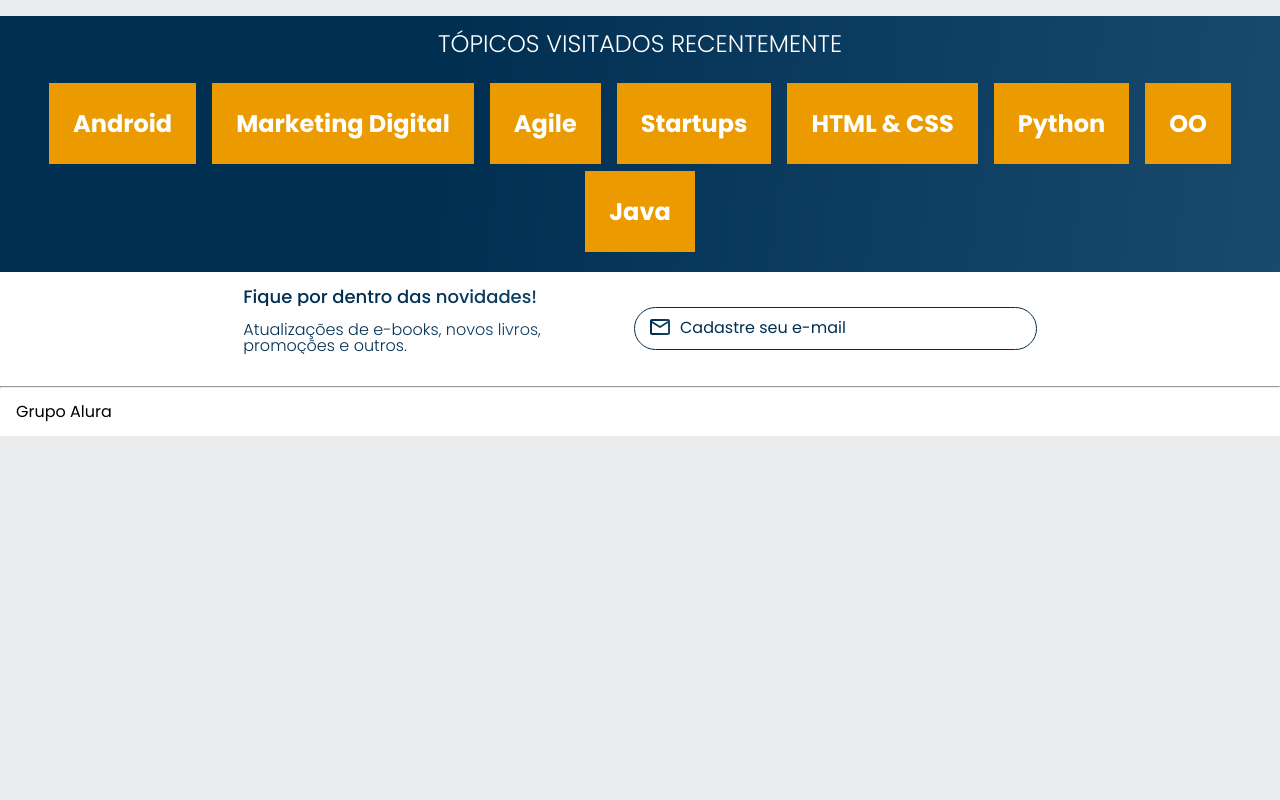
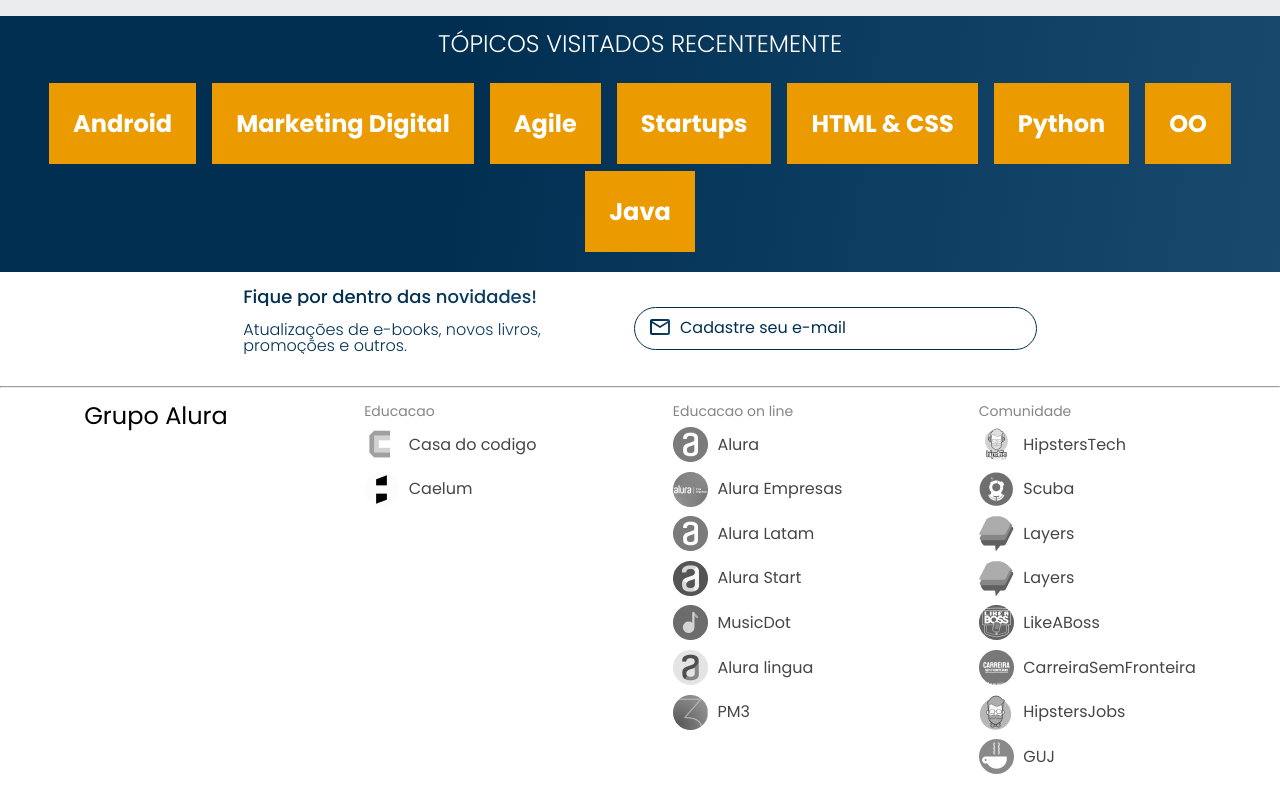
Before and after one commit to JulioTavaresDE/AluraBooks, a plain HTML site: page index.html in a window 1280 px wide. Shown: the part 2486-3286 px from the top of the page. Before the commit the page ends 2922 px from the top, so only its background shows below. Drawn offline with nearby package versions, Linux system fonts and the light colour scheme.

Commit message:
Footer com lista

```diff
--- a/index.html
+++ b/index.html
@@ -215,6 +215,99 @@
 
         <footer class="rodape">
             <h2 class="rodape__titulo">Grupo Alura</h2>
+            <ul class="lista__rodape">
+                <li class="lista-rodape__titulo">Educacao</li>
+                <li class="lista-rodape__item">
+                    <img src="img/CasaDoCodigo.png" alt="Logo casa do codigo">
+                    <a href="#" class="lista-rodape__link">Casa do codigo</a>
+                </li>
+                <li class="lista-rodape__item">
+                    <img src="img/Caelum.png" alt="Logo Caelum">
+                    <a href="#" class="lista-rodape__link">Caelum</a>
+                </li>
+            </ul>
+
+            <ul class="lista__rodape">
+                <li class="lista-rodape__titulo">Educacao on line</li>
+                <li class="lista-rodape__item">
+                    <img src="img/Alura.png" alt="Logo da alura">
+                    <a href="#" class="lista-rodape__link">Alura</a>
+                </li>
+
+                <li class="lista-rodape__item">
+                    <img src="img/AluraEmpresas.png" alt="Logo da Alura Empresas">
+                    <a href="#" class="lista-rodape__link">Alura Empresas</a>
+                </li>
+
+                <li class="lista-rodape__item">
+                    <img src="img/AluraLatam.png" alt="Logo da Alura Latam">
+                    <a href="#" class="lista-rodape__link">Alura Latam</a>
+                </li>
+
+                <li class="lista-rodape__item">
+                    <img src="img/AluraStart.png" alt="Logo da Alura Start">
+                    <a href="#" class="lista-rodape__link">Alura Start</a>
+                </li>
+
+                <li class="lista-rodape__item">
+                    <img src="img/MusicDot.png" alt="Logo da MusicDot">
+                    <a href="#" class="lista-rodape__link">MusicDot</a>
+                </li>
+
+                <li class="lista-rodape__item">
+                    <img src="img/AluraLingua.png" alt="Logo da Alura lingua">
+                    <a href="#" class="lista-rodape__link">Alura lingua</a>
+                </li>
+
+                <li class="lista-rodape__item">
+                    <img src="img/PM3.png" alt="Logo da PM3">
+                    <a href="#" class="lista-rodape__link">PM3</a>
+                </li>
+            </ul>
+
+            <ul class="lista__rodape">
+                <li class="lista-rodape__titulo">Comunidade</li>
+
+                <li class="lista-rodape__item">
+                    <img src="img/HipstersTech.png" alt="HipstersTech">
+                    <a href="#" class="lista-rodape__link">HipstersTech</a>
+                </li>
+
+                <li class="lista-rodape__item">
+                    <img src="img/Scuba.png" alt="Scuba">
+                    <a href="#" class="lista-rodape__link">Scuba</a>
+                </li>
+
+                <li class="lista-rodape__item">
+                    <img src="img/Layers.png" alt="Logo da Layers">
+                    <a href="#" class="lista-rodape__link">Layers</a>
+                </li>
+
+                <li class="lista-rodape__item">
+                    <img src="img/Layers.png" alt="Logo da Layers">
+                    <a href="#" class="lista-rodape__link">Layers</a>
+                </li>
+
+                <li class="lista-rodape__item">
+                    <img src="img/LikeABoss.png" alt="Logo da LikeABoss">
+                    <a href="#" class="lista-rodape__link">LikeABoss</a>
+                </li>
+
+                <li class="lista-rodape__item">
+                    <img src="img/CarreiraSemFronteira.png" alt="Logo da CarreiraSemFronteira">
+                    <a href="#" class="lista-rodape__link">CarreiraSemFronteira</a>
+                </li>
+
+                <li class="lista-rodape__item">
+                    <img src="img/HipstersJobs.png" alt="Logo da HipstersJobs">
+                    <a href="#" class="lista-rodape__link">HipstersJobs</a>
+                </li>
+                <li class="lista-rodape__item">
+                    <img src="img/GUJ.png" alt="Logo da GUJ">
+                    <a href="#" class="lista-rodape__link">GUJ</a>
+                </li>
+            </ul>
+
         </footer>
 
         <script src="https://unpkg.com/swiper@8/swiper-bundle.min.js"></script>
--- a/style.css
+++ b/style.css
@@ -13,7 +13,8 @@
     --azul: #002F52;
     --preto:#000000;
     --fonte-secundario:"Josefin Sans";
-
+    --cinza:#474646;
+    --cinza-claro:#858585;
 }
 
 body{
--- a/styles/rodape.css
+++ b/styles/rodape.css
@@ -13,3 +13,39 @@ hr{
     font-family: var(--fonte-principal);
     color: var(--preto);
 }
+
+.lista__rodape {
+    display: none;
+}
+
+@media screen and (min-width:1024px){
+        .rodape{
+            display: flex;
+            justify-content: space-around;
+        }
+
+        .lista__rodape {
+            display: block;
+        }
+
+        .lista-rodape__item {
+            display: flex;
+            align-items: center;
+            margin: 0.6em 0;
+        }
+
+        .lista-rodape__link {
+            color: var(--cinza);
+            text-decoration: none;
+            margin-left: 0.6em;
+        }
+
+        .lista-rodape__titulo {
+            font-size: 14px;
+            color: var(--cinza-claro);
+        }
+
+        .rodape__titulo {
+            font-size: 24px;
+        }
+}
```
